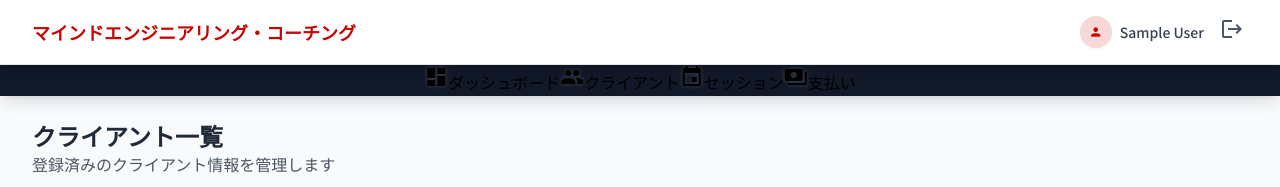
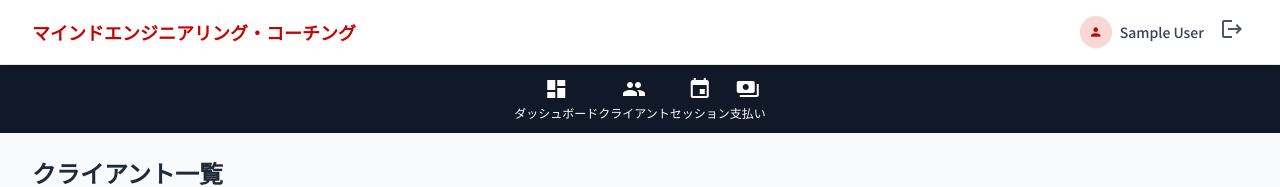
Before and after one commit to Yuuta12-maker/mec-coaching-nextjs, a Next.js app: page /clients in a window 1280 px wide. Shown: the top 187 px of the page. Built offline with nearby package versions, Linux system fonts and the light colour scheme; no server answers; sample sign-in values are in the browser's storage.

Commit message:
UI修正: 超シンプルなナビゲーションバーに変更して安定性を確保

```diff
--- a/components/Layout.js
+++ b/components/Layout.js
@@ -122,27 +122,35 @@ export default function Layout({ children, forceAccess = false }) {
           </div>
         </header>
 
-        {/* シンプルなナビゲーションバー */}
-        <div className="bg-gray-900 shadow-lg">
+        {/* 完全にシンプル化したナビゲーションバー */}
+        <div className="bg-gray-900 text-white">
           <div className="max-w-7xl mx-auto px-4 sm:px-6 lg:px-8">
-            <nav className="flex justify-center">
-              <Link href="/" className={`main-nav-link ${isActive('/') ? 'active' : ''}`}>
-                <span className="material-icons icon-shadow">dashboard</span>
-                <span className="nav-text">ダッシュボード</span>
+            <div className="flex justify-between md:justify-center">
+              <Link href="/" className="simple-nav-link">
+                <div className="flex flex-col items-center py-3">
+                  <span className="material-icons">dashboard</span>
+                  <span className="text-xs mt-1">ダッシュボード</span>
+                </div>
               </Link>
-              <Link href="/clients" className={`main-nav-link ${isActive('/clients') ? 'active' : ''}`}>
-                <span className="material-icons icon-shadow">people</span>
-                <span className="nav-text">クライアント</span>
+              <Link href="/clients" className="simple-nav-link">
+                <div className="flex flex-col items-center py-3">
+                  <span className="material-icons">people</span>
+                  <span className="text-xs mt-1">クライアント</span>
+                </div>
               </Link>
-              <Link href="/sessions" className={`main-nav-link ${isActive('/sessions') ? 'active' : ''}`}>
-                <span className="material-icons icon-shadow">event</span>
-                <span className="nav-text">セッション</span>
+              <Link href="/sessions" className="simple-nav-link">
+                <div className="flex flex-col items-center py-3">
+                  <span className="material-icons">event</span>
+                  <span className="text-xs mt-1">セッション</span>
+                </div>
               </Link>
-              <Link href="/payments" className={`main-nav-link ${isActive('/payments') ? 'active' : ''}`}>
-                <span className="material-icons icon-shadow">payments</span>
-                <span className="nav-text">支払い</span>
+              <Link href="/payments" className="simple-nav-link">
+                <div className="flex flex-col items-center py-3">
+                  <span className="material-icons">payments</span>
+                  <span className="text-xs mt-1">支払い</span>
+                </div>
               </Link>
-            </nav>
+            </div>
           </div>
         </div>
 
@@ -238,47 +246,35 @@ export default function Layout({ children, forceAccess = false }) {
       </div>
 
       <style jsx>{`
-        /* メインナビゲーションリンク - シンプルで安定したデザイン */
-        .main-nav-link {
-          display: flex;
-          align-items: center;
-          padding: 0.75rem 1.5rem;
-          color: #ffffff;
-          font-size: 0.9rem;
-          font-weight: 500;
-          transition: all 0.2s ease;
+        /* 超シンプルなナビゲーションリンク */
+        .simple-nav-link {
+          display: block;
+          color: #f9fafb;
           position: relative;
-          height: 3.5rem;
+          width: 25%;
+          text-align: center;
         }
 
-        .main-nav-link .material-icons {
-          font-size: 1.5rem;
-          margin-right: 0.75rem;
-          transition: color 0.2s ease;
-        }
-
-        .icon-shadow {
-          filter: drop-shadow(0 0 2px rgba(255, 255, 255, 0.2));
-        }
-
-        .main-nav-link:hover {
+        .simple-nav-link:hover {
           background-color: rgba(255, 255, 255, 0.1);
         }
 
-        .main-nav-link.active {
-          position: relative;
+        .simple-nav-link.active {
           background-color: rgba(255, 255, 255, 0.15);
         }
 
-        .main-nav-link.active::after {
+        .simple-nav-link.active::after {
           content: '';
           position: absolute;
           bottom: 0;
-          left: 10%;
-          width: 80%;
-          height: 3px;
+          left: 25%;
+          width: 50%;
+          height: 2px;
           background-color: var(--primary-color);
-          border-radius: 3px 3px 0 0;
+        }
+
+        .simple-nav-link .material-icons {
+          font-size: 1.5rem;
         }
 
         /* モバイルナビゲーション */
@@ -310,23 +306,6 @@ export default function Layout({ children, forceAccess = false }) {
           font-weight: 600;
           border-left: 3px solid var(--primary-color);
         }
-
-        /* レスポンシブ対応 */
-        @media (max-width: 768px) {
-          .nav-text {
-            display: none;
-          }
-
-          .main-nav-link {
-            padding: 0.75rem;
-            justify-content: center;
-          }
-
-          .main-nav-link .material-icons {
-            margin-right: 0;
-            font-size: 1.35rem;
-          }
-        }
       `}</style>
     </div>
   );
```
